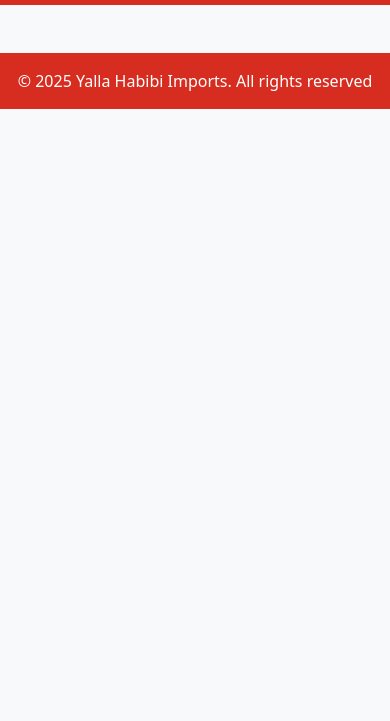
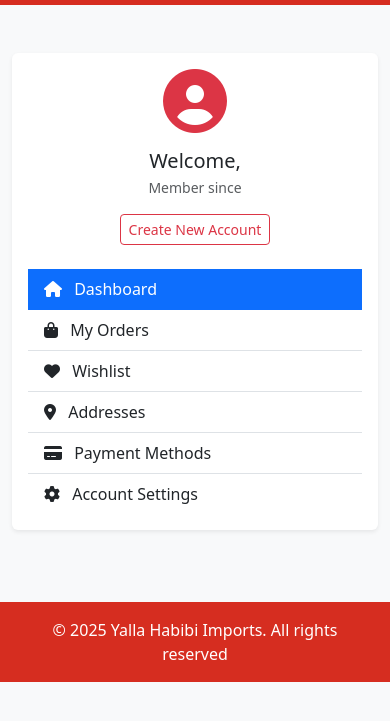
Before and after one commit to rmrishard/Team_B_Project_SysDev, a plain HTML site: page frontend/web/user.html in a window 390 px wide. Shown: the part 51-772 px from the top of the page. Drawn offline with nearby package versions, Linux system fonts and the light colour scheme.

Commit message:
feat: Add User Dashboard sidebar to user.html
- Introduced a sidebar navigation for the User Dashboard
- Added profile section with user avatar, welcome message, and account creation link
- Implemented navigation links for Dashboard, Orders, Wishlist, Addresses, Payment Methods, and Account Settings
- Applied Bootstrap classes for styling and responsiveness

#This enhances the user experience by providing quick access to account features

```diff
--- a/frontend/web/user.html
+++ b/frontend/web/user.html
@@ -38,6 +38,44 @@
             </div>
         </div>
     </nav>
+    <!-- User Dashboard -->
+    <div class="container my-5">
+        <div class="row">
+            <!-- Sidebar Navigation -->
+            <div class="col-lg-3 mb-4">
+                <div class="card border-0 shadow-sm">
+                    <div class="card-body">
+                        <div class="text-center mb-4">
+                            <div class="avatar-placeholder mb-3">
+                                <i class="fas fa-user-circle fa-4x text-danger"></i>
+                            </div>
+                            <h5 class="mb-1">Welcome, </h5>
+                            <p class="text-muted small">Member since </p>
+                            <a href="register.html" class="btn btn-outline-danger btn-sm">Create New Account</a>
+                        </div>
+                        <div class="list-group list-group-flush">
+                            <a href="#dashboard" class="list-group-item list-group-item-action active" data-bs-toggle="list">
+                                <i class="fas fa-home me-2"></i> Dashboard
+                            </a>
+                            <a href="#orders" class="list-group-item list-group-item-action" data-bs-toggle="list">
+                                <i class="fas fa-shopping-bag me-2"></i> My Orders
+                            </a>
+                            <a href="#wishlist" class="list-group-item list-group-item-action" data-bs-toggle="list">
+                                <i class="fas fa-heart me-2"></i> Wishlist
+                            </a>
+                            <a href="#addresses" class="list-group-item list-group-item-action" data-bs-toggle="list">
+                                <i class="fas fa-map-marker-alt me-2"></i> Addresses
+                            </a>
+                            <a href="#payment" class="list-group-item list-group-item-action" data-bs-toggle="list">
+                                <i class="fas fa-credit-card me-2"></i> Payment Methods
+                            </a>
+                            <a href="#settings" class="list-group-item list-group-item-action" data-bs-toggle="list">
+                                <i class="fas fa-cog me-2"></i> Account Settings
+                            </a>
+                        </div>
+                    </div>
+                </div>
+            </div>
 
     <!-- Footer -->
 <footer class="text-white text-center py-3 mt-5" style="background-color: #D62D20;">
```
